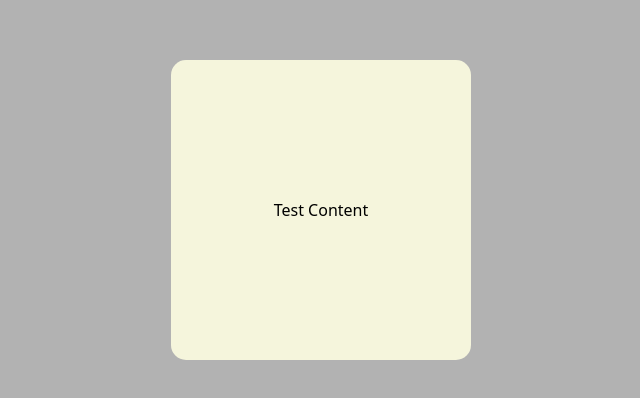
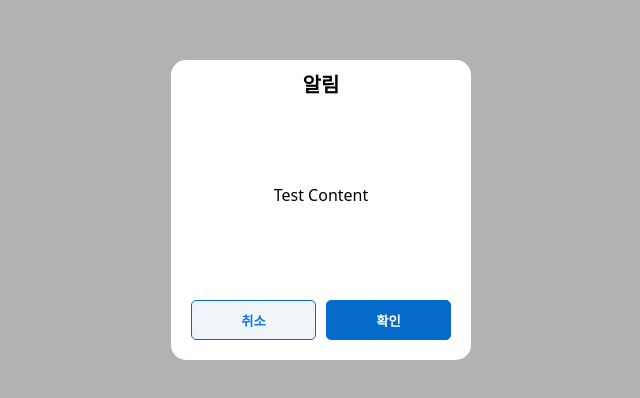
Before and after one commit to kim0tae/FE, a React (Vite) app: page / in a window 1280 px wide. Shown: the part 190-588 px from the top of the page, without its empty margins (319-959 px from the left). Built offline with nearby package versions, Linux system fonts and the light colour scheme.

Commit message:
[FEATUER] 레이어팝업 수정

```diff
--- a/src/components/layer-popup.tsx
+++ b/src/components/layer-popup.tsx
@@ -7,24 +7,60 @@ const Wrapper = styled.div`
   left: 50%;
   transform: translate(-50%, -50%);
 `;
+
 const Dim = styled.div`
   position: fixed;
   background-color: rgba(0, 0, 0, 0.3);
   width: 100%;
   height: 100%;
 `;
+
 const Popup = styled.div`
   height: 300px;
   width: 300px;
-  background-color: beige;
+  background-color: white;
   border-radius: 15px;
+  display: flex;
+  justify-content: center;
+  align-items: center;
+  flex-direction: column;
 `;
-const Content = styled.div`
+
+const Content = styled.p`
   display: flex;
   justify-content: center;
   align-items: center;
   width: 100%;
   height: 100%;
+`;
+
+const Button = styled.button`
+  height: 40px;
+  width: 50%;
+  border-radius: 5px;
+  border: 1px solid #056ac9;
+  background-color: #f0f5fa;
+  color: #1074f3;
+  font-weight: 600;
+  &:nth-child(2) {
+    background-color: #056ac9;
+    color: white;
+  }
+`;
+
+const ButtonContainer = styled.div`
+  width: 100%;
+  display: flex;
+  justify-content: center;
+  align-items: center;
+  gap: 10px;
+  padding: 20px;
+`;
+
+const ContentTitle = styled.h1`
+  margin: 15px;
+  font-size: 20px;
+  font-weight: 600;
 `;
 
 export default function LayerPopup() {
@@ -33,7 +69,12 @@ export default function LayerPopup() {
       <Dim />
       <Wrapper>
         <Popup>
-          <Content> Test Content </Content>
+          <ContentTitle> 알림 </ContentTitle>
+          <Content>Test Content</Content>
+          <ButtonContainer>
+            <Button>취소</Button>
+            <Button>확인</Button>
+          </ButtonContainer>
         </Popup>
       </Wrapper>
     </>
```
